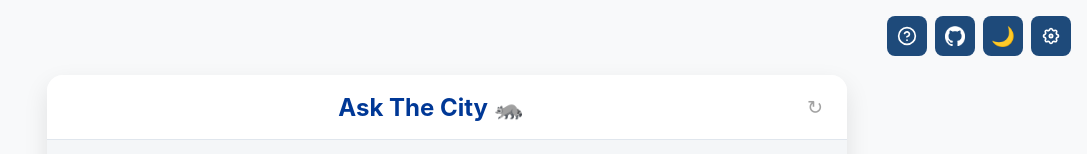
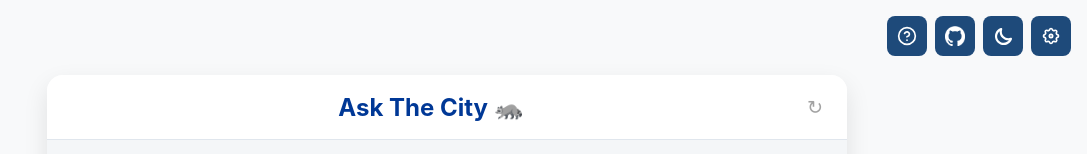
Before and after one commit to azariak/CivicFlow, a React (Vite) app: page / in a window 1280 px wide. Shown: the top 154 px of the page, without its empty margins (193-1280 px from the left). Built offline with nearby package versions, Linux system fonts and the light colour scheme.

Commit message:
Adjusted moon icon

```diff
--- a/src/App.jsx
+++ b/src/App.jsx
@@ -250,7 +250,7 @@ const App = () => {
           onClick={() => setIsDarkMode(!isDarkMode)}
           aria-label={isDarkMode ? 'Switch to light mode' : 'Switch to dark mode'}
         >
-          {isDarkMode ? '☀' : '🌙'}
+          {isDarkMode ? '☀' : <img src="/Moon.svg" alt="Moon" width={35} height={35} />}
         </button>
         <button
           className="control-button"
```
Also changed, not shown: public/Moon.svg (added), 1 other file (tests, documents, lock files or other folders).
